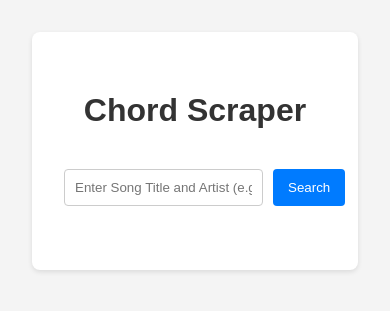
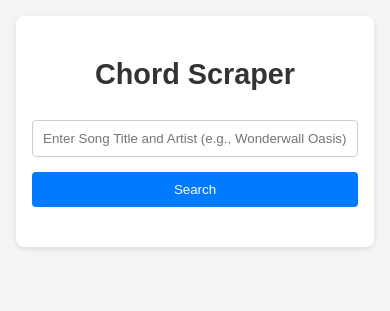
Before and after one commit to M4R70/chordbot, a Flask app: page / in a window 390 px wide. Shown: the top 311 px of the page. Run offline with Flask 3, Linux system fonts and the light colour scheme.

Commit message:
Update index.html

```diff
--- a/templates/index.html
+++ b/templates/index.html
@@ -66,6 +66,32 @@
             font-family: monospace; /* Use monospace font for chords */
             font-size: 0.95em;
         }
+
+        /* --- Mobile Styles --- */
+        @media (max-width: 600px) {
+            body {
+                margin: 1em; /* Reduce body margin */
+            }
+            .container {
+                padding: 1em; /* Reduce container padding */
+            }
+            h1 {
+                font-size: 1.8em; /* Slightly smaller heading */
+                margin-bottom: 0.8em;
+            }
+            form {
+                flex-direction: column; /* Stack form elements vertically */
+                gap: 15px; /* Adjust gap for vertical layout */
+                margin-bottom: 1.5em;
+            }
+            input[type="text"], button {
+                width: 100%; /* Make form elements full width */
+                box-sizing: border-box; /* Include padding/border in width */
+            }
+            .result-box {
+                font-size: 0.9em; /* Slightly smaller font in result box */
+            }
+        }
     </style>
 </head>
 <body>
```
